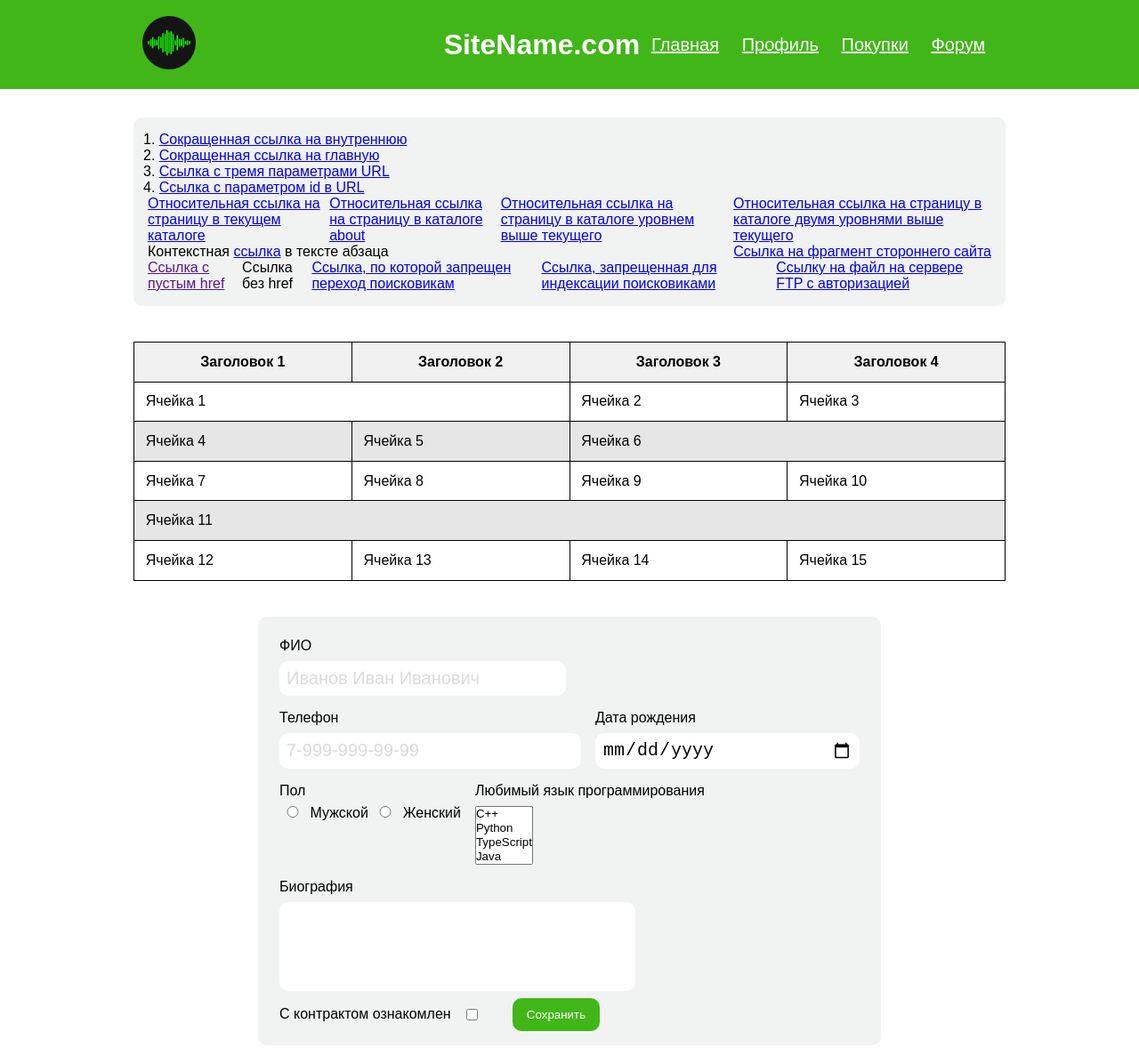
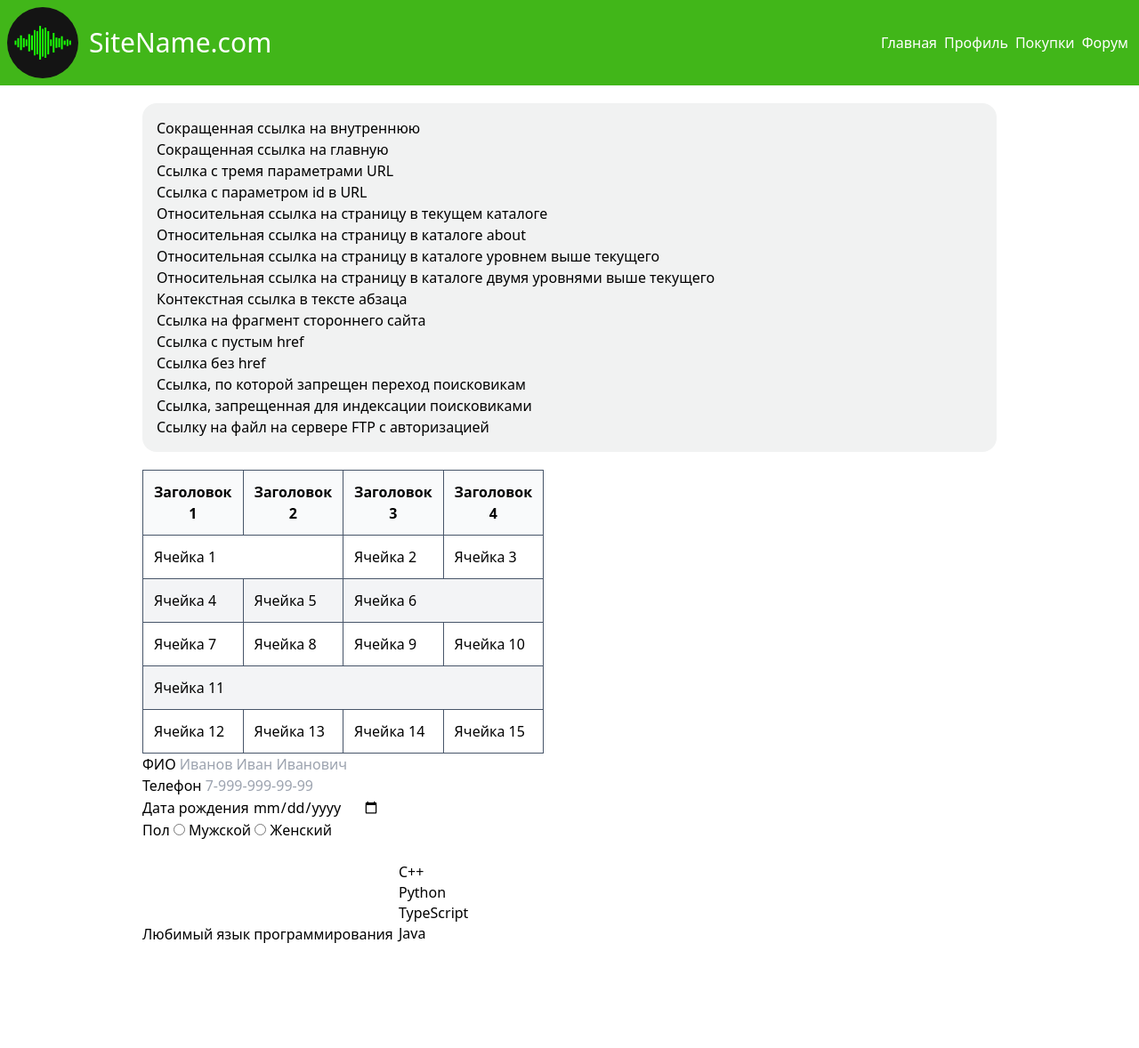
Before and after one commit to Alexander-vlk/web_classes.github.io, a plain HTML site: page docs/index.html in a window 1280 px wide. Shown: the top 1178 px of the page at 89% size. Drawn offline with Linux system fonts and the light colour scheme.

Commit message:
added styles for header and some styles for main

```diff
--- a/docs/index.html
+++ b/docs/index.html
@@ -3,48 +3,50 @@
 <head>
     <meta charset="UTF-8">
     <meta name="viewport" content="width=device-width, initial-scale=1.0">
-    <link rel="stylesheet" href="style_task2.css">
+    <link href="./output.css" rel="stylesheet">
     <link rel="shortcut icon" href="logo.png" type="image/x-icon">
-    <title>Задание 2 - Барменков А.В.</title>
+    <title>Задание - Барменков А.В.</title>
 </head>
 <body>
-<script src="index.js"></script>
-    <header>
-        <div class="header-content-container">
-            <div class="logo-site-name-container">
-                <div class="logo">
-                    <img src="logo.png" alt="logo">
+<header class="w-screen h-fit p-2" style="background: #41B619">
+    <div class="flex items-center justify-between flex-wrap max-w-7xl mx-auto">
+        <div class="flex items-center">
+            <div class="w-20">
+                <img src="logo.png" alt="logo" class="rounded-full">
             </div>
-                <h1>SiteName.com</h1>
+            <h1 class="text-white text-3xl mx-3">SiteName.com</h1>
         </div>
-            <div class="menu-container">
-                <ul>
-                    <li><a href="">Главная</a></li>
-                    <li><a href="">Профиль</a></li>
-                    <li><a href="">Покупки</a></li>
-                    <li><a href="">Форум</a></li>
+        <div class="">
+            <ul class="flex justify-between">
+                <li class="text-white m-1"><a href="">Главная</a></li>
+                <li class="text-white m-1"><a href="">Профиль</a></li>
+                <li class="text-white m-1"><a href="">Покупки</a></li>
+                <li class="text-white m-1"><a href="">Форум</a></li>
             </ul>
         </div>
     </div>
 </header>
-    <main>
+<main class="mx-auto w-fill lg:w-full" style="max-width: 960px;">
     <nav>
-            <div class="main-menu">
+        <div class="p-4 mt-5 rounded-2xl" style="background: #F1F2F2">
             <ol>
                 <li><a href="/pages/page">Сокращенная ссылка на внутреннюю</a></li>
                 <li><a href="/">Сокращенная ссылка на главную</a></li>
-                    <li><a href="https://github.com?parameter1=p1&parameter2=2&parameter3=p3">Ссылка с тремя параметрами URL</a></li>
+                <li><a href="https://github.com?parameter1=p1&parameter2=2&parameter3=p3">Ссылка с тремя параметрами
+                    URL</a></li>
                 <li><a href="https://github.com?id=1003930">Ссылка с параметром id в URL</a></li>
             </ol>
             <ul>
                 <li><a href="/page">Относительная ссылка на страницу в текущем каталоге</a></li>
                 <li><a href="./about/page">Относительная ссылка на страницу в каталоге about</a></li>
                 <li><a href="../page">Относительная ссылка на страницу в каталоге уровнем выше текущего</a></li>
-                    <li><a href="../../page">Относительная ссылка на страницу в каталоге двумя уровнями выше текущего</a></li>
+                <li><a href="../../page">Относительная ссылка на страницу в каталоге двумя уровнями выше текущего</a>
+                </li>
             </ul>
             <ul>
-                    <li class="link__menu__item">
-                        <p style="color: #000">Контекстная <a href="https://github.com/Alexander-vlk/web_classes" style="display: inline-block;">ссылка</a> в тексте абзаца</p>
+                <li class="">
+                    <p style="color: #000">Контекстная <a href="https://github.com/Alexander-vlk/web_classes"
+                                                          style="display: inline-block;">ссылка</a> в тексте абзаца</p>
                 </li>
                 <li>
                     <a href="https://github.com/Alexander-vlk/web_classes#files">Ссылка на фрагмент стороннего сайта</a>
@@ -62,68 +64,70 @@
                     <!--noindex-->Ссылка, запрещенная для индексации поисковиками
                     <!--/noindex-->
                 </a></li>
-                    <li><a href="ftp://user:228@2ch.hk/files.file.html">Ссылку на файл на сервере FTP с авторизацией</a></li>
+                <li><a href="ftp://user:228@2ch.hk/files.file.html">Ссылку на файл на сервере FTP с авторизацией</a>
+                </li>
             </ul>
         </div>
     </nav>
-            <div class="main-table">
-                <table>
-                    <tr class="table-header">
-                        <th>Заголовок 1</th>
-                        <th>Заголовок 2</th>
-                        <th>Заголовок 3</th>
-                        <th>Заголовок 4</th>
+
+    <div class="mt-5 w-full max-w-md lg:w-full">
+        <table class="w-20 lg:w-full  border-collapse border border-slate-500">
+            <tr class="bg-gray-50">
+                <th class="border border-slate-600 p-3">Заголовок 1</th>
+                <th class="border border-slate-600 p-3">Заголовок 2</th>
+                <th class="border border-slate-600 p-3">Заголовок 3</th>
+                <th class="border border-slate-600 p-3">Заголовок 4</th>
             </tr>
-                    <tr class="row-even">
-                        <td colspan="2">Ячейка 1</td>
-                        <td>Ячейка 2</td>
-                        <td>Ячейка 3</td>
+            <tr>
+                <td colspan="2" class="border border-slate-600 p-3">Ячейка 1</td>
+                <td class="border border-slate-600 p-3">Ячейка 2</td>
+                <td class="border border-slate-600 p-3">Ячейка 3</td>
             </tr>
-                    <tr class="row-odd">
-                        <td>Ячейка 4</td>
-                        <td>Ячейка 5</td>
-                        <td colspan="2">Ячейка 6</td>
+            <tr class="bg-gray-100">
+                <td class="border border-slate-600 p-3">Ячейка 4</td>
+                <td class="border border-slate-600 p-3">Ячейка 5</td>
+                <td colspan="2" class="border border-slate-600 p-3">Ячейка 6</td>
             </tr>
-                    <tr class="row-even">
-                        <td>Ячейка 7</td>
-                        <td>Ячейка 8</td>
-                        <td>Ячейка 9</td>
-                        <td>Ячейка 10</td>
+            <tr>
+                <td class="border border-slate-600 p-3">Ячейка 7</td>
+                <td class="border border-slate-600 p-3">Ячейка 8</td>
+                <td class="border border-slate-600 p-3">Ячейка 9</td>
+                <td class="border border-slate-600 p-3">Ячейка 10</td>
             </tr>
-                    <tr class="row-odd">
-                        <td colspan="4">Ячейка 11</td>
+            <tr class="bg-gray-100">
+                <td colspan="4" class="border border-slate-600 p-3">Ячейка 11</td>
             </tr>
-                    <tr class="row-even">
-                        <td>Ячейка 12</td>
-                        <td>Ячейка 13</td>
-                        <td>Ячейка 14</td>
-                        <td>Ячейка 15</td>
+            <tr>
+                <td class="border border-slate-600 p-3">Ячейка 12</td>
+                <td class="border border-slate-600 p-3">Ячейка 13</td>
+                <td class="border border-slate-600 p-3">Ячейка 14</td>
+                <td class="border border-slate-600 p-3">Ячейка 15</td>
             </tr>
         </table>
     </div>
     <form action="/" method="post" style="display: inherit">
-                <div class="name-container">
-                    <label for="name" >ФИО</label>
+        <div class="">
+            <label for="name">ФИО</label>
             <input type="text" name="ФИО" id="name" placeholder="Иванов Иван Иванович">
         </div>
-                <div class="phone-birth-container">
-                    <div class="phone-container">
+        <div class="">
+            <div class="">
                 <label for="phone">Телефон</label>
                 <input type="text" id="phone" placeholder="7-999-999-99-99">
             </div>
-                    <div class="birth-container">
+            <div class="">
                 <label for="birth">Дата рождения</label>
                 <input type="date" id="birth">
             </div>
         </div>
-                <div class="gender-container">
+        <div class="">
             <span>Пол</span>
             <input type="radio" name="state" id="male" value="Мужской">
             <label for="male">Мужской</label>
             <input type="radio" name="state" id="female" value="Женский">
             <label for="female">Женский</label><br><br>
         </div>
-                <div class="lang-container">
+        <div class="">
             <label for="lang">Любимый язык программирования</label>
             <select name="lang[]" id="lang" multiple="multiple">
                 <option value="">C++</option>
@@ -135,11 +139,11 @@
                 <option value="">Dart</option>
             </select>
         </div>
-                <div class="bio-container">
+        <div class="">
             <label for="biography">Биография</label>
             <textarea name="" id="biography" cols="30" rows="10"></textarea>
         </div>
-                <div class="terms-agree">
+        <div class="">
             <label for="terms-agree-input">С контрактом ознакомлен</label>
             <input type="checkbox" id="terms-agree-input">
         </div>
@@ -148,7 +152,7 @@
 
 </main>
 <footer>
-        <div class="footer-container">
+    <div class="">
         <p>Александр Барменков, 2023 год</p>
     </div>
 </footer>
--- /dev/null
+++ b/docs/input.css
@@ -0,0 +1,3 @@
+@tailwind base;
+@tailwind components;
+@tailwind utilities;
--- a/docs/tailwind.config.js
+++ b/docs/tailwind.config.js
@@ -1,6 +1,6 @@
 /** @type {import('tailwindcss').Config} */
 module.exports = {
-  content: [],
+  content: ["./*.html"],
   theme: {
     extend: {},
   },
```
Also changed, not shown: docs/output.css (added). Lines whose indentation alone changed are shown as unchanged.
